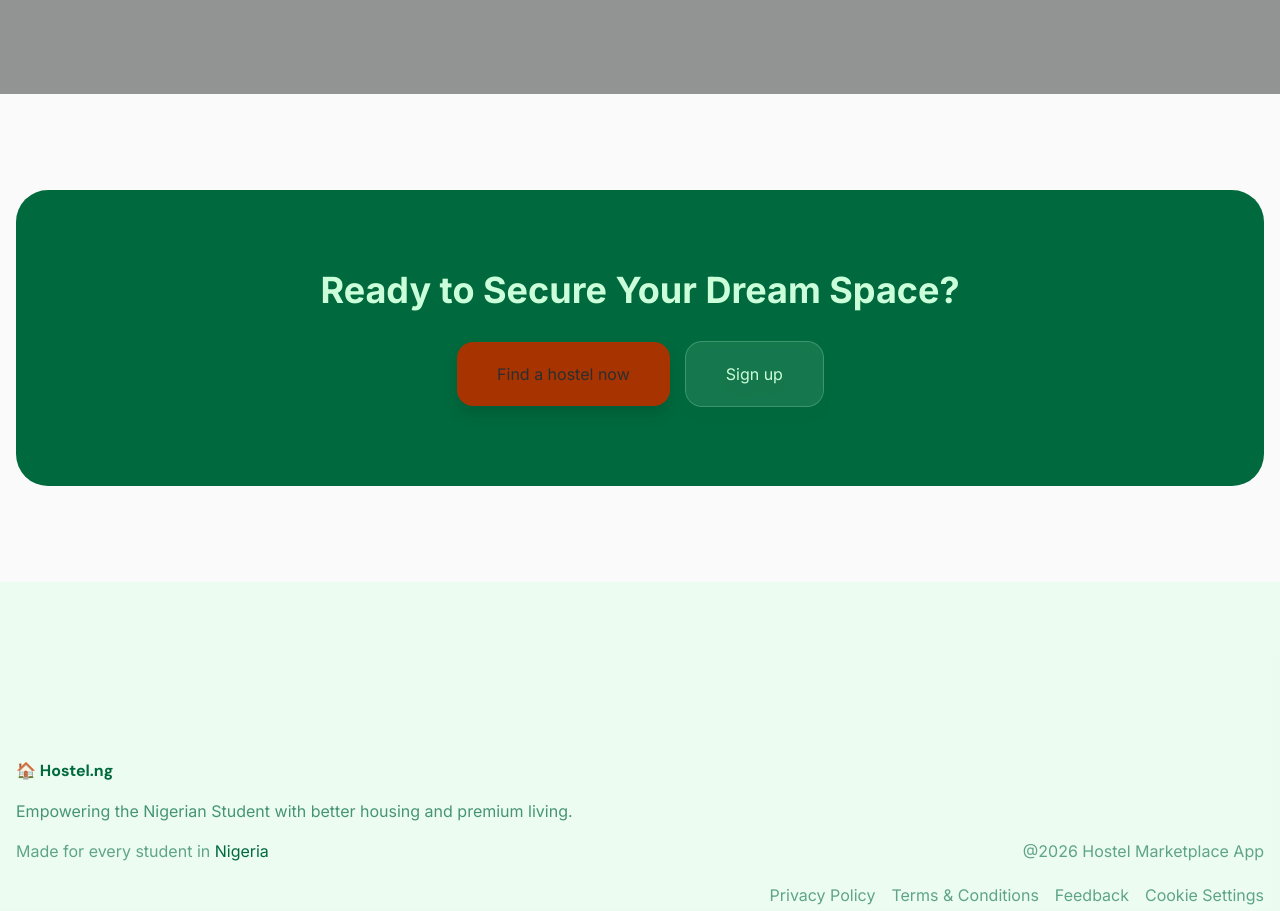
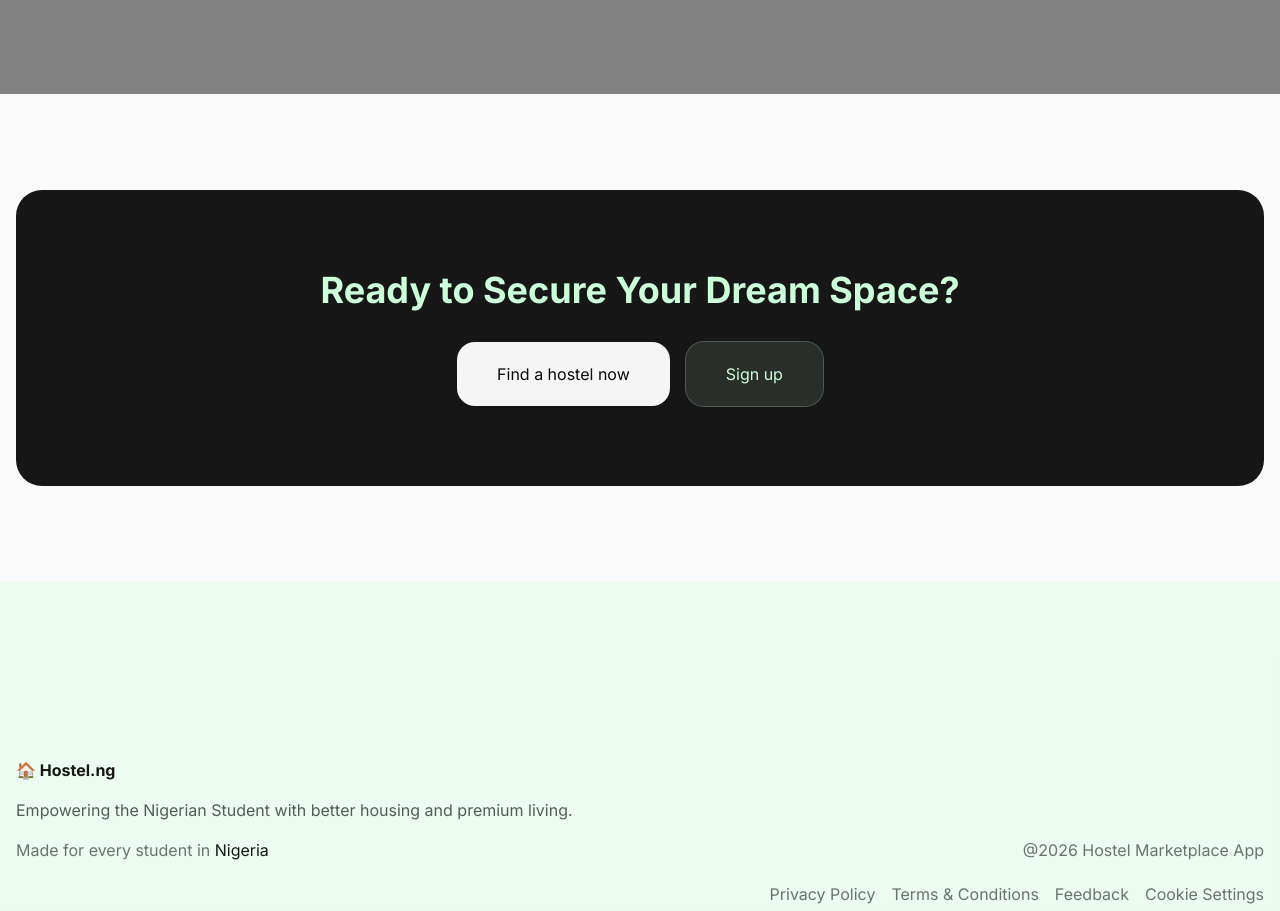
Before and after one commit to fagbenjaenoch/dorms-ng, a Next.js app in the folder apps/frontend/: page / in a window 1280 px wide. Shown: the part 1886-2797 px from the top of the page. Built offline with nearby package versions, Linux system fonts and the light colour scheme.

Commit message:
installed shadcn and some utility libraries

```diff
--- /dev/null
+++ b/apps/frontend/app/components/ui/button.tsx
@@ -0,0 +1,60 @@
+"use client"
+
+import { Button as ButtonPrimitive } from "@base-ui/react/button"
+import { cva, type VariantProps } from "class-variance-authority"
+
+import { cn } from "@/lib/utils"
+
+const buttonVariants = cva(
+  "group/button inline-flex shrink-0 items-center justify-center rounded-md border border-transparent bg-clip-padding text-sm font-medium whitespace-nowrap transition-all outline-none select-none focus-visible:border-ring focus-visible:ring-3 focus-visible:ring-ring/50 active:not-aria-[haspopup]:translate-y-px disabled:pointer-events-none disabled:opacity-50 aria-invalid:border-destructive aria-invalid:ring-3 aria-invalid:ring-destructive/20 dark:aria-invalid:border-destructive/50 dark:aria-invalid:ring-destructive/40 [&_svg]:pointer-events-none [&_svg]:shrink-0 [&_svg:not([class*='size-'])]:size-4",
+  {
+    variants: {
+      variant: {
+        default: "bg-primary text-primary-foreground hover:bg-primary/80",
+        outline:
+          "border-border bg-background shadow-xs hover:bg-muted hover:text-foreground aria-expanded:bg-muted aria-expanded:text-foreground dark:border-input dark:bg-input/30 dark:hover:bg-input/50",
+        secondary:
+          "bg-secondary text-secondary-foreground hover:bg-secondary/80 aria-expanded:bg-secondary aria-expanded:text-secondary-foreground",
+        ghost:
+          "hover:bg-muted hover:text-foreground aria-expanded:bg-muted aria-expanded:text-foreground dark:hover:bg-muted/50",
+        destructive:
+          "bg-destructive/10 text-destructive hover:bg-destructive/20 focus-visible:border-destructive/40 focus-visible:ring-destructive/20 dark:bg-destructive/20 dark:hover:bg-destructive/30 dark:focus-visible:ring-destructive/40",
+        link: "text-primary underline-offset-4 hover:underline",
+      },
+      size: {
+        default:
+          "h-9 gap-1.5 px-2.5 in-data-[slot=button-group]:rounded-md has-data-[icon=inline-end]:pr-2 has-data-[icon=inline-start]:pl-2",
+        xs: "h-6 gap-1 rounded-[min(var(--radius-md),8px)] px-2 text-xs in-data-[slot=button-group]:rounded-md has-data-[icon=inline-end]:pr-1.5 has-data-[icon=inline-start]:pl-1.5 [&_svg:not([class*='size-'])]:size-3",
+        sm: "h-8 gap-1 rounded-[min(var(--radius-md),10px)] px-2.5 in-data-[slot=button-group]:rounded-md has-data-[icon=inline-end]:pr-1.5 has-data-[icon=inline-start]:pl-1.5",
+        lg: "h-10 gap-1.5 px-2.5 has-data-[icon=inline-end]:pr-3 has-data-[icon=inline-start]:pl-3",
+        icon: "size-9",
+        "icon-xs":
+          "size-6 rounded-[min(var(--radius-md),8px)] in-data-[slot=button-group]:rounded-md [&_svg:not([class*='size-'])]:size-3",
+        "icon-sm":
+          "size-8 rounded-[min(var(--radius-md),10px)] in-data-[slot=button-group]:rounded-md",
+        "icon-lg": "size-10",
+      },
+    },
+    defaultVariants: {
+      variant: "default",
+      size: "default",
+    },
+  }
+)
+
+function Button({
+  className,
+  variant = "default",
+  size = "default",
+  ...props
+}: ButtonPrimitive.Props & VariantProps<typeof buttonVariants>) {
+  return (
+    <ButtonPrimitive
+      data-slot="button"
+      className={cn(buttonVariants({ variant, size, className }))}
+      {...props}
+    />
+  )
+}
+
+export { Button, buttonVariants }
--- /dev/null
+++ b/apps/frontend/app/components/ui/input.tsx
@@ -0,0 +1,20 @@
+import * as React from "react"
+import { Input as InputPrimitive } from "@base-ui/react/input"
+
+import { cn } from "@/lib/utils"
+
+function Input({ className, type, ...props }: React.ComponentProps<"input">) {
+  return (
+    <InputPrimitive
+      type={type}
+      data-slot="input"
+      className={cn(
+        "h-9 w-full min-w-0 rounded-md border border-input bg-transparent px-2.5 py-1 text-base shadow-xs transition-[color,box-shadow] outline-none file:inline-flex file:h-7 file:border-0 file:bg-transparent file:text-sm file:font-medium file:text-foreground placeholder:text-muted-foreground focus-visible:border-ring focus-visible:ring-3 focus-visible:ring-ring/50 disabled:pointer-events-none disabled:cursor-not-allowed disabled:opacity-50 aria-invalid:border-destructive aria-invalid:ring-3 aria-invalid:ring-destructive/20 md:text-sm dark:bg-input/30 dark:aria-invalid:border-destructive/50 dark:aria-invalid:ring-destructive/40",
+        className
+      )}
+      {...props}
+    />
+  )
+}
+
+export { Input }
--- a/apps/frontend/app/globals.css
+++ b/apps/frontend/app/globals.css
@@ -1,13 +1,44 @@
 @import "tailwindcss";
 @import "tw-animate-css";
+@import "shadcn/tailwind.css";
+
+@custom-variant dark (&:is(.dark *));
 
 :root {
-  --background: #ffffff;
-  --foreground: #2c2f2f;
-  --primary: #00693e;
-  --secondary: #a63300;
+  --primary: oklch(0.205 0 0);
+  --secondary: oklch(0.97 0 0);
   --tertiary: #ffd709;
   --neutral: #f5f7f6;
+  --background: oklch(1 0 0);
+  --foreground: oklch(0.145 0 0);
+  --card: oklch(1 0 0);
+  --card-foreground: oklch(0.145 0 0);
+  --popover: oklch(1 0 0);
+  --popover-foreground: oklch(0.145 0 0);
+  --primary-foreground: oklch(0.985 0 0);
+  --secondary-foreground: oklch(0.205 0 0);
+  --muted: oklch(0.97 0 0);
+  --muted-foreground: oklch(0.556 0 0);
+  --accent: oklch(0.97 0 0);
+  --accent-foreground: oklch(0.205 0 0);
+  --destructive: oklch(0.577 0.245 27.325);
+  --border: oklch(0.922 0 0);
+  --input: oklch(0.922 0 0);
+  --ring: oklch(0.708 0 0);
+  --chart-1: oklch(0.87 0 0);
+  --chart-2: oklch(0.556 0 0);
+  --chart-3: oklch(0.439 0 0);
+  --chart-4: oklch(0.371 0 0);
+  --chart-5: oklch(0.269 0 0);
+  --radius: 0.625rem;
+  --sidebar: oklch(0.985 0 0);
+  --sidebar-foreground: oklch(0.145 0 0);
+  --sidebar-primary: oklch(0.205 0 0);
+  --sidebar-primary-foreground: oklch(0.985 0 0);
+  --sidebar-accent: oklch(0.97 0 0);
+  --sidebar-accent-foreground: oklch(0.205 0 0);
+  --sidebar-border: oklch(0.922 0 0);
+  --sidebar-ring: oklch(0.708 0 0);
 }
 
 @theme inline {
@@ -17,23 +48,95 @@
   --color-secondary: var(--secondary);
   --color-tertiary: var(--tertiary);
   --color-neutral: var(--neutral);
-  --font-sans: var(--font-dm-sans);
+  --font-sans: var(--font-sans);
   --font-inter: var(--font-inter);
-}
-
-@media (prefers-color-scheme: dark) {
-  :root {
-    --background: #0a0a0a;
-    --foreground: #ededed;
-  }
+  --font-heading: var(--font-sans);
+  --color-sidebar-ring: var(--sidebar-ring);
+  --color-sidebar-border: var(--sidebar-border);
+  --color-sidebar-accent-foreground: var(--sidebar-accent-foreground);
+  --color-sidebar-accent: var(--sidebar-accent);
+  --color-sidebar-primary-foreground: var(--sidebar-primary-foreground);
+  --color-sidebar-primary: var(--sidebar-primary);
+  --color-sidebar-foreground: var(--sidebar-foreground);
+  --color-sidebar: var(--sidebar);
+  --color-chart-5: var(--chart-5);
+  --color-chart-4: var(--chart-4);
+  --color-chart-3: var(--chart-3);
+  --color-chart-2: var(--chart-2);
+  --color-chart-1: var(--chart-1);
+  --color-ring: var(--ring);
+  --color-input: var(--input);
+  --color-border: var(--border);
+  --color-destructive: var(--destructive);
+  --color-accent-foreground: var(--accent-foreground);
+  --color-accent: var(--accent);
+  --color-muted-foreground: var(--muted-foreground);
+  --color-muted: var(--muted);
+  --color-secondary-foreground: var(--secondary-foreground);
+  --color-primary-foreground: var(--primary-foreground);
+  --color-popover-foreground: var(--popover-foreground);
+  --color-popover: var(--popover);
+  --color-card-foreground: var(--card-foreground);
+  --color-card: var(--card);
+  --radius-sm: calc(var(--radius) * 0.6);
+  --radius-md: calc(var(--radius) * 0.8);
+  --radius-lg: var(--radius);
+  --radius-xl: calc(var(--radius) * 1.4);
+  --radius-2xl: calc(var(--radius) * 1.8);
+  --radius-3xl: calc(var(--radius) * 2.2);
+  --radius-4xl: calc(var(--radius) * 2.6);
 }
 
 body {
-  background: var(--background);
-  color: var(--foreground);
   font-family: var(--font-inter), Arial, Helvetica, sans-serif;
 }
 
 .container {
   @apply mx-auto max-w-7xl px-4 py-8 lg:py-24;
 }
+
+.dark {
+  --background: oklch(0.145 0 0);
+  --foreground: oklch(0.985 0 0);
+  --card: oklch(0.205 0 0);
+  --card-foreground: oklch(0.985 0 0);
+  --popover: oklch(0.205 0 0);
+  --popover-foreground: oklch(0.985 0 0);
+  --primary: oklch(0.922 0 0);
+  --primary-foreground: oklch(0.205 0 0);
+  --secondary: oklch(0.269 0 0);
+  --secondary-foreground: oklch(0.985 0 0);
+  --muted: oklch(0.269 0 0);
+  --muted-foreground: oklch(0.708 0 0);
+  --accent: oklch(0.269 0 0);
+  --accent-foreground: oklch(0.985 0 0);
+  --destructive: oklch(0.704 0.191 22.216);
+  --border: oklch(1 0 0 / 10%);
+  --input: oklch(1 0 0 / 15%);
+  --ring: oklch(0.556 0 0);
+  --chart-1: oklch(0.87 0 0);
+  --chart-2: oklch(0.556 0 0);
+  --chart-3: oklch(0.439 0 0);
+  --chart-4: oklch(0.371 0 0);
+  --chart-5: oklch(0.269 0 0);
+  --sidebar: oklch(0.205 0 0);
+  --sidebar-foreground: oklch(0.985 0 0);
+  --sidebar-primary: oklch(0.488 0.243 264.376);
+  --sidebar-primary-foreground: oklch(0.985 0 0);
+  --sidebar-accent: oklch(0.269 0 0);
+  --sidebar-accent-foreground: oklch(0.985 0 0);
+  --sidebar-border: oklch(1 0 0 / 10%);
+  --sidebar-ring: oklch(0.556 0 0);
+}
+
+@layer base {
+  * {
+    @apply border-border outline-ring/50;
+  }
+  body {
+    @apply bg-background text-foreground;
+  }
+  html {
+    @apply font-sans;
+  }
+}
--- a/apps/frontend/app/lib/utils.ts
+++ b/apps/frontend/app/lib/utils.ts
@@ -1,3 +1,10 @@
+import { clsx, type ClassValue } from "clsx";
+import { twMerge } from "tailwind-merge";
+
+export function cn(...inputs: ClassValue[]) {
+  return twMerge(clsx(inputs));
+}
+
 export function getCurrentYear(): number {
   return new Date().getFullYear();
 }
```
Also changed, not shown: apps/frontend/package.json (+10 -1 lines), 1 other file (tests, documents, lock files or other folders).
